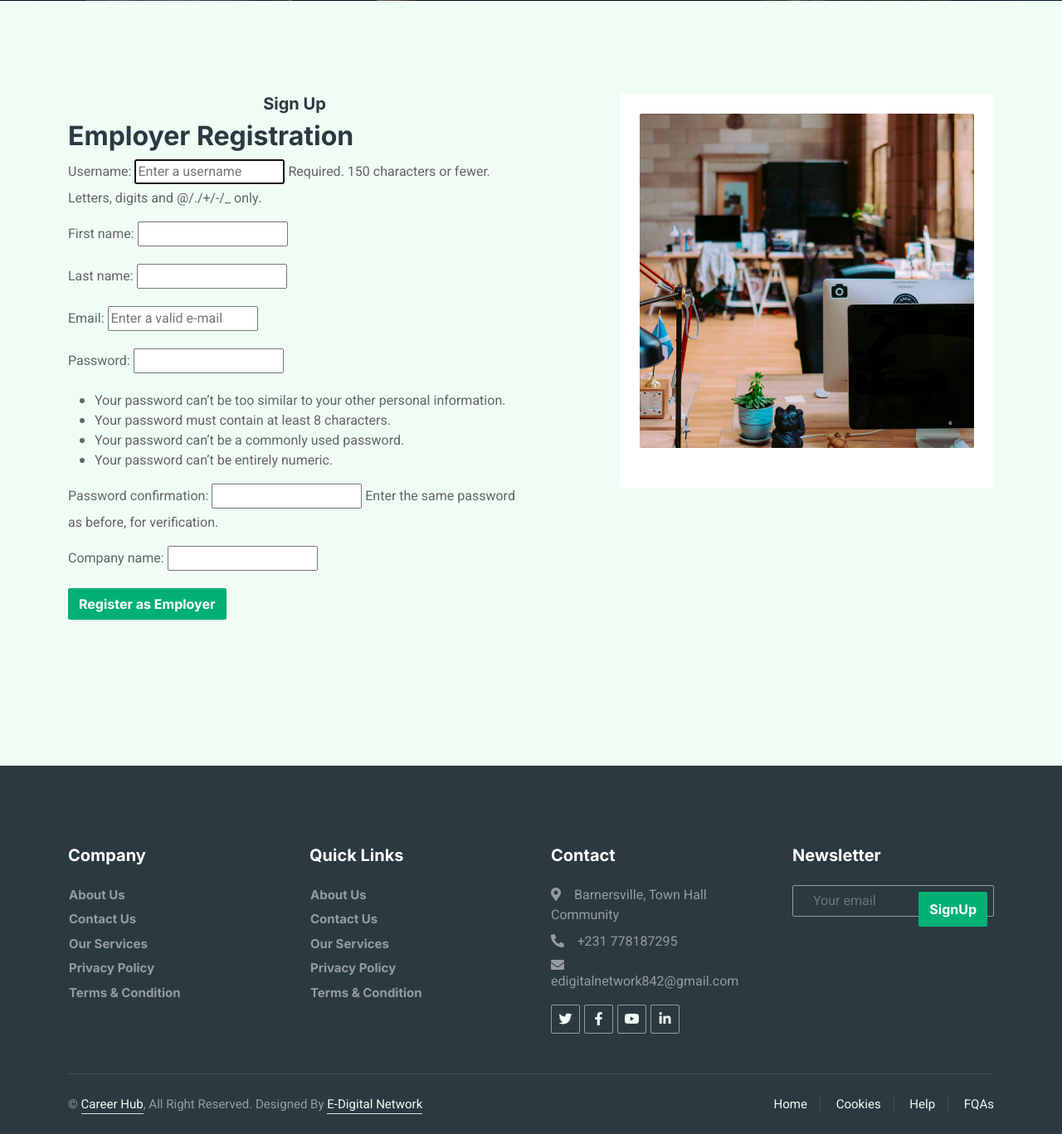
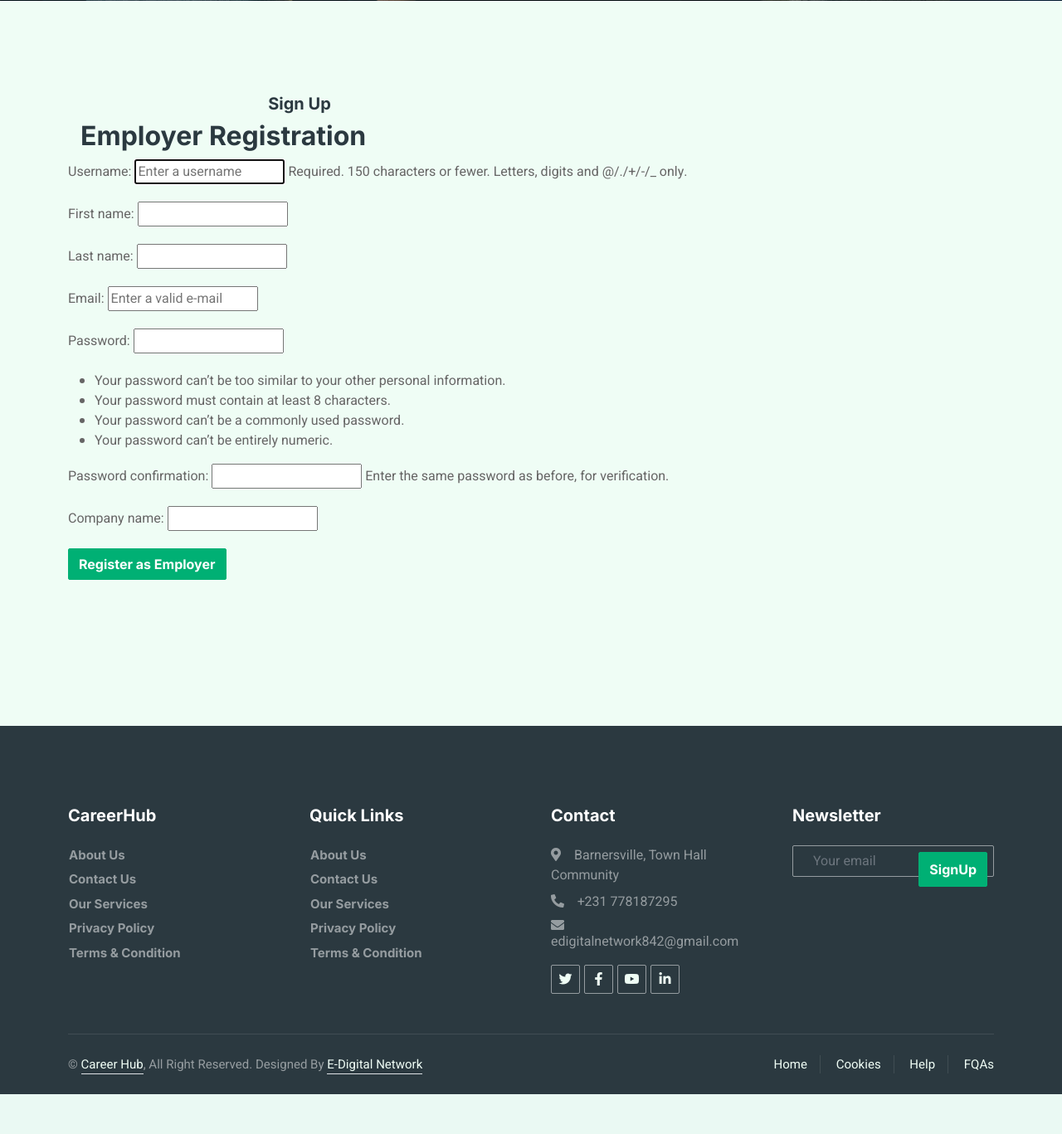
Before and after one commit to E-ditital1000/CareerHub, a Django app: page /accounts/employer_registration/ in a window 1280 px wide. Shown: the part 485-1852 px from the top of the page at 83% size. After the commit the page ends 1804 px from the top, so only its background shows below. Run offline with Django 3.2, Linux system fonts and the light colour scheme; some libraries are stand-ins or nearby versions; some web fonts are replaced.

Commit message:
incoming

```diff
--- a/templates/accounts/employer_dashboard.html
+++ b/templates/accounts/employer_dashboard.html
@@ -148,8 +148,8 @@
                         <div class="card">
                             <div class="box">
                                 <i class="fas fa-briefcase"></i>
-                                <h1>{{ total_applied_jobs }}</h1>
-                                <h3>Total Applied Jobs:</h3>
+                                <h1>13</h1>
+                                <h3>Total Company:</h3>
                             </div>
                             <div class="icon-case"></div>
                         </div>
--- a/templates/accounts/employer_registration.html
+++ b/templates/accounts/employer_registration.html
@@ -27,24 +27,17 @@
   <!-- Sign Up Section -->
   <section class="site-section" id="next-section">
     <div class="container">
-        <div class="row">
         <div class="col-lg-6 mb-5 mb-lg-0">
             <center><h1 class="lead">Sign Up</h1></center>
             <h2>Employer Registration</h2>
-
+        </div>
+        <div class="row">
             <form method="post" action="{% url 'accounts:employer_registration' %}">
                 {% csrf_token %}
                 {{ form.as_p }}
                 <button type="submit" class="btn btn-primary btn-md text-white">Register as Employer</button>
             </form>
         </div>
-
-            <div class="col-lg-5 ml-auto">
-                <div class="p-4 mb-3 bg-white">
-                    <img src="{% static 'images/sq_img_3.jpg' %}" alt="Image" class="img-fluid mb-4 rounded">
-                </div>
-            </div>
-        </div>
     </div>
 </section>
 {% endblock %}
--- a/templates/base.html
+++ b/templates/base.html
@@ -76,7 +76,7 @@
             <div class="container py-5">
                 <div class="row g-5">
                     <div class="col-lg-3 col-md-6">
-                        <h5 class="text-white mb-4">Company</h5>
+                        <h5 class="text-white mb-4">CareerHub</h5>
                         <a class="btn btn-link text-white-50" href="">About Us</a>
                         <a class="btn btn-link text-white-50" href="">Contact Us</a>
                         <a class="btn btn-link text-white-50" href="">Our Services</a>
--- a/templates/jobs/about_us.html
+++ b/templates/jobs/about_us.html
@@ -114,7 +114,7 @@ style="background-image: url('https://res.cloudinary.com/dj6izkhrs/image/upload/
             </a>
           </div>
           <div class="col-lg-5 ml-auto">
-            <h2 class="section-title mb-3">Careers for Your Careers</h2>
+            <h2 class="section-title mb-3">CareerHub-EDN</h2>
             <p class="lead">At E-Digital Network, we are more than just a technology company. </p>
             <p>we are architects of opportunity, dedicated to shaping the future of careers. Nestled in the heart of Gradnersville, Liberia, our dynamic and innovative approach sets us apart. <br>
               In a world driven by technology, we offer a diverse array of services that span the entire spectrum of digital solutions. From groundbreaking innovations to strategic partnerships, we strive to empower every individual and business that crosses our path.
```
Lines whose indentation alone changed are shown as unchanged.
